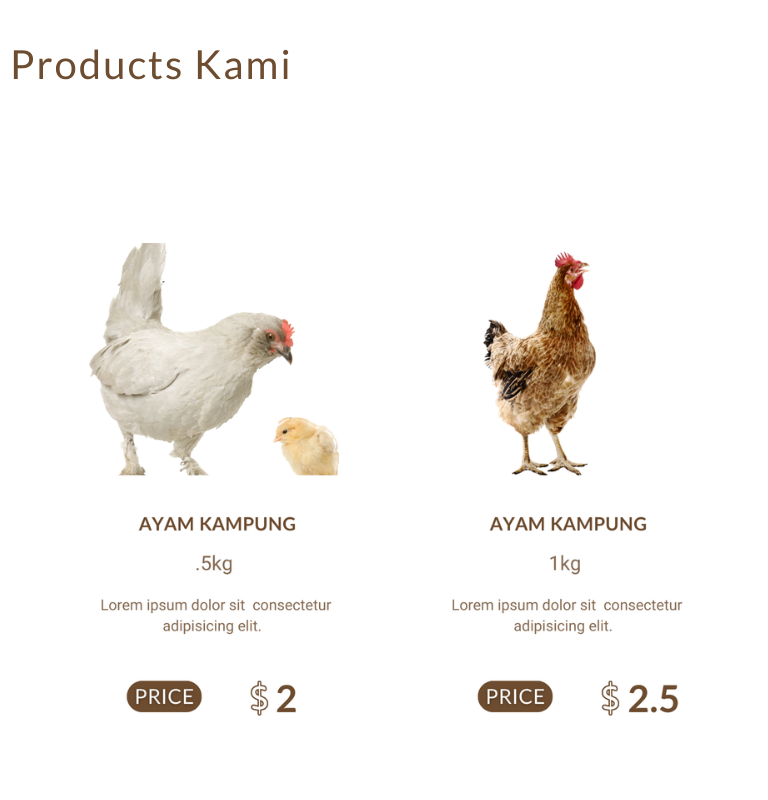
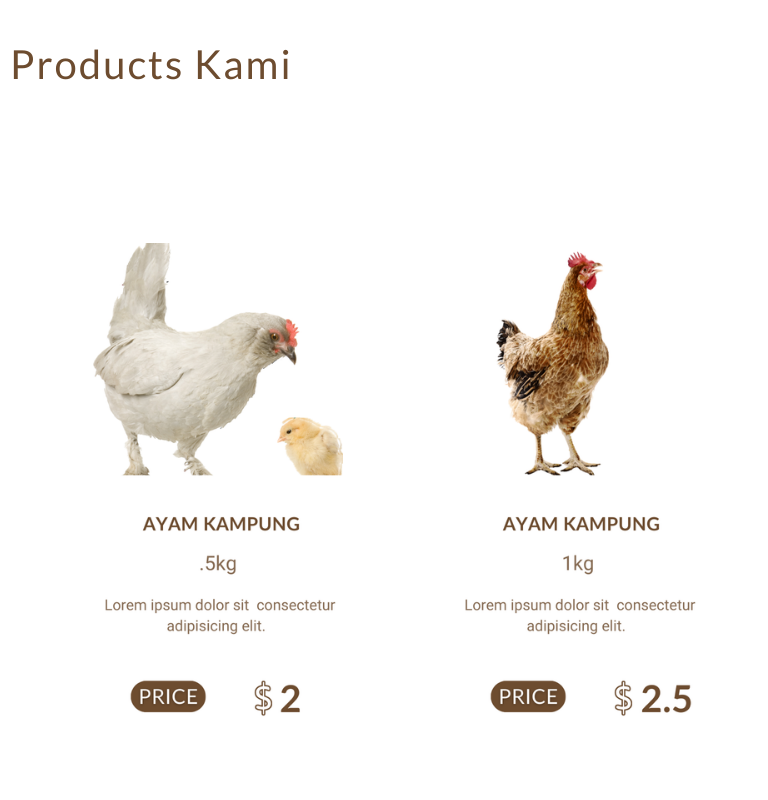
Before and after one commit to rayhan090705/toko-ayam-sederhana, a plain HTML site: page index.html in a window 768 px wide. Shown: the part 1760-2560 px from the top of the page. Drawn offline with Linux system fonts and the light colour scheme.

Commit message:
Meperbaharui file style.css dan index.html

```diff
--- a/style.css
+++ b/style.css
@@ -412,6 +412,8 @@ main .container.benner-utama .img-benner-utama {
   .container.products .product-content {
     margin: 28px;
     flex-wrap: wrap;
+    width: 95%;
+    text-align: center;
   }
 
   .container.products .product-content img {
```
